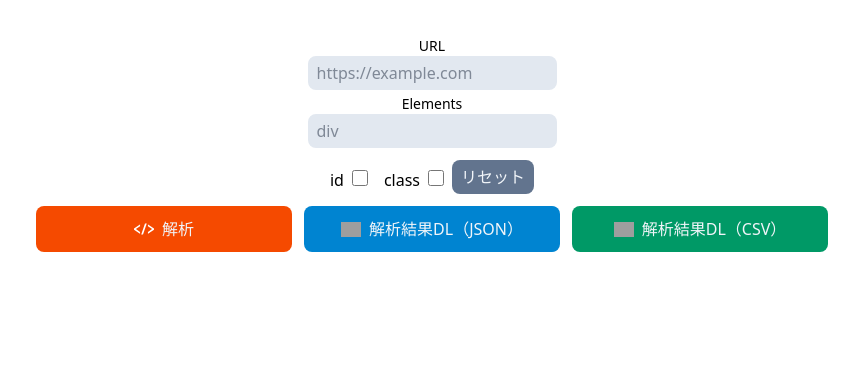
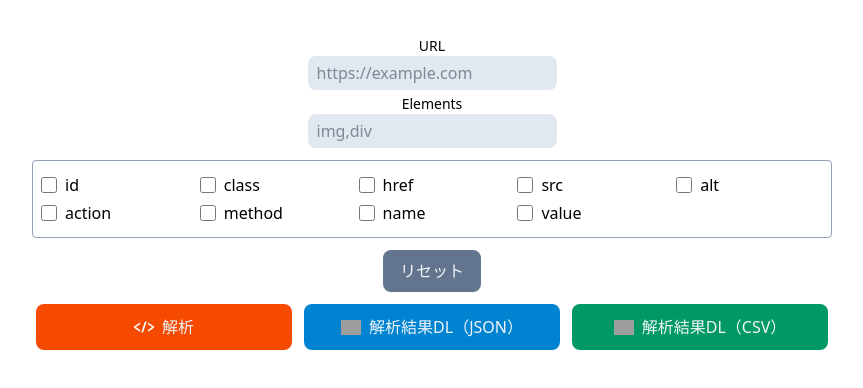
Before and after one commit to superneko160/htmlparser-frontend, a React (Vite) app in the folder htmlparser/: page / in a window 1280 px wide. Shown: the top 388 px of the page, without its empty margins (208-1071 px from the left). Built offline with nearby package versions, Linux system fonts and the light colour scheme; grey boxes are pictures that could not be loaded.

Commit message:
feat: add additional attribute checkboxes

```diff
--- a/htmlparser/package.json
+++ b/htmlparser/package.json
@@ -1,7 +1,7 @@
 {
     "name": "htmlparser",
     "private": true,
-    "version": "1.0.3",
+    "version": "1.1.0",
     "type": "module",
     "scripts": {
         "dev": "vite",
--- /dev/null
+++ b/htmlparser/src/components/CheckBoxItem.tsx
@@ -0,0 +1,27 @@
+type CheckboxItemProps = {
+    id: string
+    label: string
+    checked: boolean
+    onChange: (e: React.ChangeEvent<HTMLInputElement>) => void
+}
+
+function CheckboxItem({ id, label, checked, onChange }: CheckboxItemProps) {
+    return (
+        <div className='flex items-center'>
+            <input
+                type='checkbox'
+                name='attrs[]'
+                id={id}
+                value={id}
+                onChange={onChange}
+                checked={checked}
+                className='w-4 h-4 text-blue-600 bg-gray-100 border-gray-300 rounded focus:ring-blue-500 focus:ring-2'
+            />
+            <label htmlFor={id} className='text-medium ml-2'>
+                {label}
+            </label>
+        </div>
+    )
+}
+
+export default CheckboxItem
--- a/htmlparser/src/components/Form.tsx
+++ b/htmlparser/src/components/Form.tsx
@@ -1,6 +1,7 @@
 import { useState } from 'react'
 import type { IndexFormData } from './../types'
 import { HTMLPARSER_URLS } from './../codeinfo/urls'
+import CheckboxItem from './CheckboxItem'
 import htmltagIcon from '/htmltag.svg'
 import downloadIcon from '/download.svg'
 
@@ -80,52 +81,83 @@ function Form({ onSubmit }: FormProps) {
                             id='elements'
                             value={formData.elements}
                             onChange={handleElementsChange}
-                            placeholder='div'
+                            placeholder='img,div'
                             required
                             className='rounded-lg border border-transparent px-2 py-1 mx-0.5 text-base font-medium text-slate-800 bg-slate-200 cursor-pointer transition-colors focus:outline-none focus:ring-2 focus:ring-opacity-75'
                         />
                     </div>
                 </div>
-                <div className='flex justify-center my-3'>
-                    <div className='mr-4 mt-2'>
-                        <label htmlFor='id' className='text-medium mr-2'>
-                            id
-                        </label>
-                        <input
-                            type='checkbox'
-                            name='attrs[]'
+
+                <div className='my-3 border border-slate-400 rounded-sm pl-2 py-3 md:mx-20'>
+                    <div className='grid grid-cols-3 sm:grid-cols-4 md:grid-cols-5 gap-1'>
+                        <CheckboxItem
                             id='id'
-                            value='id'
+                            label='id'
+                            checked={formData.attrs.includes('id')}
                             onChange={handleAttrChange}
-                            checked={formData.attrs.includes('id')}
-                            className='w-4 h-4 text-blue-600 bg-gray-100 border-gray-300 rounded focus:ring-blue-500 focus:ring-2'
+                        />
+                        <CheckboxItem
+                            id='class'
+                            label='class'
+                            checked={formData.attrs.includes('class')}
+                            onChange={handleAttrChange}
+                        />
+                        <CheckboxItem
+                            id='href'
+                            label='href'
+                            checked={formData.attrs.includes('href')}
+                            onChange={handleAttrChange}
+                        />
+                        <CheckboxItem
+                            id='src'
+                            label='src'
+                            checked={formData.attrs.includes('src')}
+                            onChange={handleAttrChange}
+                        />
+                        <CheckboxItem
+                            id='alt'
+                            label='alt'
+                            checked={formData.attrs.includes('alt')}
+                            onChange={handleAttrChange}
+                        />
+                        <CheckboxItem
+                            id='action'
+                            label='action'
+                            checked={formData.attrs.includes('action')}
+                            onChange={handleAttrChange}
+                        />
+                        <CheckboxItem
+                            id='method'
+                            label='method'
+                            checked={formData.attrs.includes('method')}
+                            onChange={handleAttrChange}
+                        />
+                        <CheckboxItem
+                            id='name'
+                            label='name'
+                            checked={formData.attrs.includes('name')}
+                            onChange={handleAttrChange}
+                        />
+                        <CheckboxItem
+                            id='value'
+                            label='value'
+                            checked={formData.attrs.includes('value')}
+                            onChange={handleAttrChange}
                         />
                     </div>
-                    <div className='mt-2'>
-                        <label htmlFor='class' className='text-medium mr-2'>
-                            class
-                        </label>
-                        <input
-                            type='checkbox'
-                            name='attrs[]'
-                            id='class'
-                            value='class'
-                            onChange={handleAttrChange}
-                            checked={formData.attrs.includes('class')}
-                            className='w-4 h-4 text-blue-600 bg-gray-100 border-gray-300 rounded focus:ring-blue-500 focus:ring-2'
-                        />
                 </div>
-                    <div>
+
+                <div className='flex justify-center my-3'>
                     <button
                         type='button'
                         onClick={resetForm}
-                            className='rounded-lg border border-transparent px-2 py-1 ml-2 text-base text-slate-100 bg-slate-500 cursor-pointer transition-colors hover:bg-slate-600 focus:outline-none focus:ring-2 focus:ring-opacity-75'
+                        className='rounded-lg border border-transparent px-4 py-2 text-base text-slate-100 bg-slate-500 cursor-pointer transition-colors hover:bg-slate-400 focus:outline-none focus:ring-2 focus:ring-opacity-75'
                     >
                         リセット
                     </button>
                 </div>
-                </div>
-                <div className='grid grid-cols-1 md:grid-cols-3 gap-1 my-1 px-4 md:px-20'>
+
+                <div className='grid grid-cols-1 md:grid-cols-3 gap-1 my-2 px-4 md:px-20'>
                     <button
                         type='submit'
                         onClick={handleButtonClick}
--- a/htmlparser/src/components/FormResult.tsx
+++ b/htmlparser/src/components/FormResult.tsx
@@ -23,7 +23,7 @@ function FormResult({ formData }: FormResultProps) {
                 </li>
                 <li>
                     <span className='font-semibold text-gray-900'>取得属性:</span>{' '}
-                    {formData.attrs.length === 0 ? '全属性' : formData.attrs.join(', ')}
+                    {formData.attrs.length === 0 ? '全属性' : formData.attrs.join(',')}
                 </li>
             </ul>
             <div>
```
Lines whose indentation alone changed are shown as unchanged.
